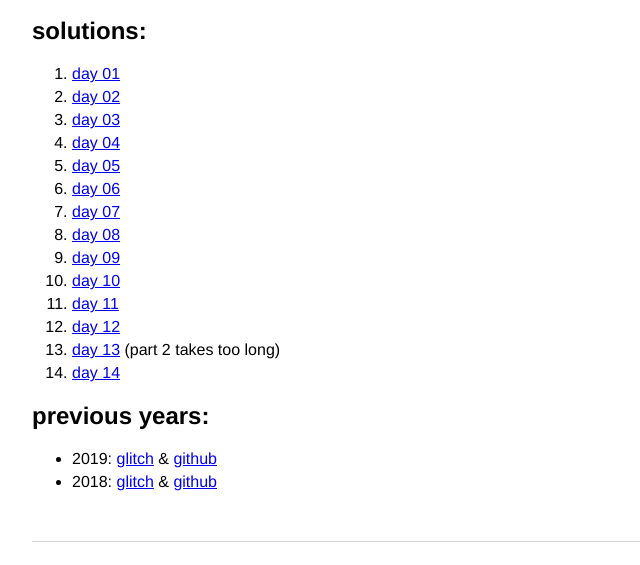
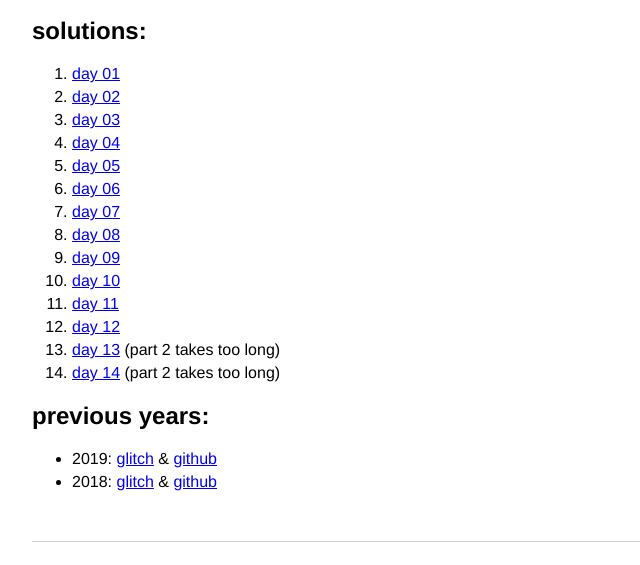
Before and after one commit to dieseltravis/aoc2020, a website: page views/index.html in a window 1280 px wide. Shown: the part 111-676 px from the top of the page, without its empty margins (0-640 px from the left). Drawn offline with Linux system fonts and the light colour scheme.

Commit message:
🛰🙎 Updated with Glitch:  (part 2 takes too long)

```diff
--- a/views/index.html
+++ b/views/index.html
@@ -37,7 +37,7 @@
         <li><a href="/day/11">day 11</a></li>
         <li><a href="/day/12">day 12</a></li>
         <li><a href="/day/13">day 13</a> (part 2 takes too long)</li>
-        <li><a href="/day/14">day 14</a></li>
+        <li><a href="/day/14">day 14</a> (part 2 takes too long)</li>
         <!--
         <li><a href="/day/15">day 15</a></li>
         <li><a href="/day/16">day 16</a></li>
```
Also changed, not shown: README.md.
